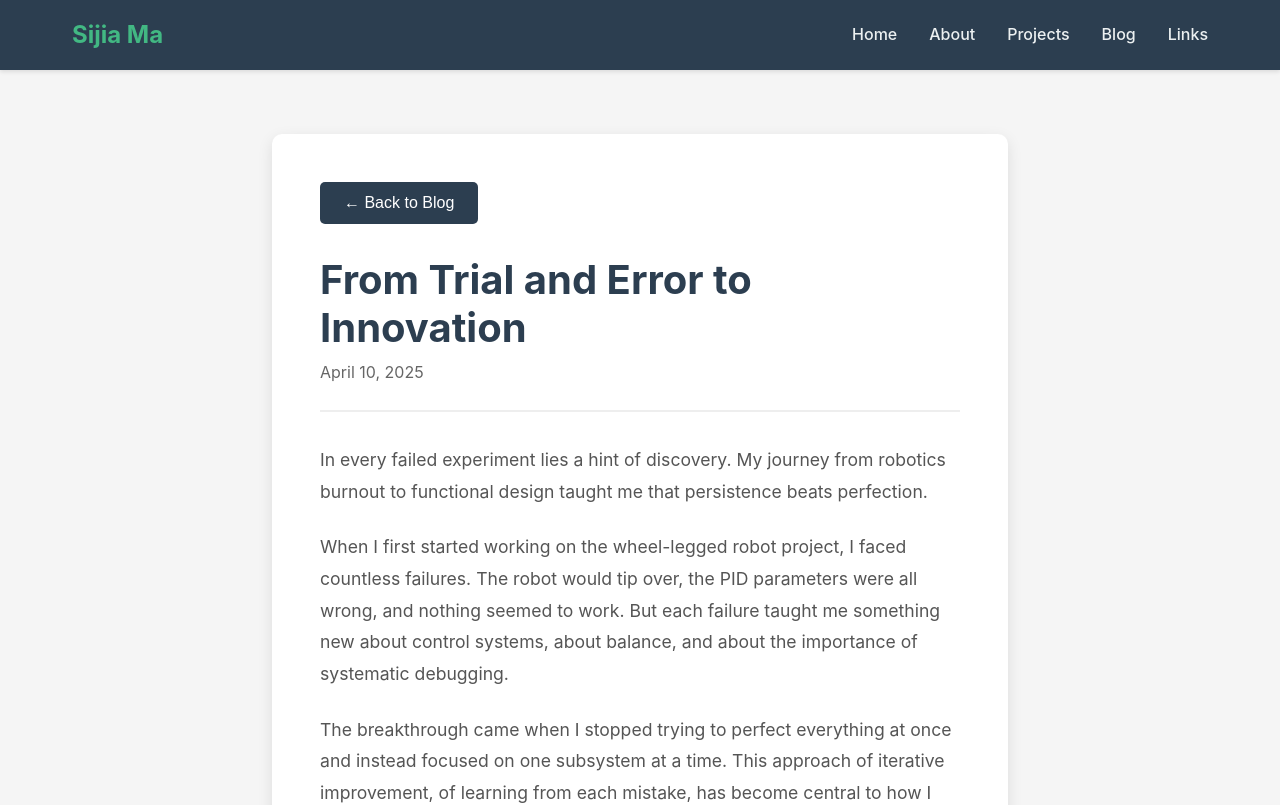
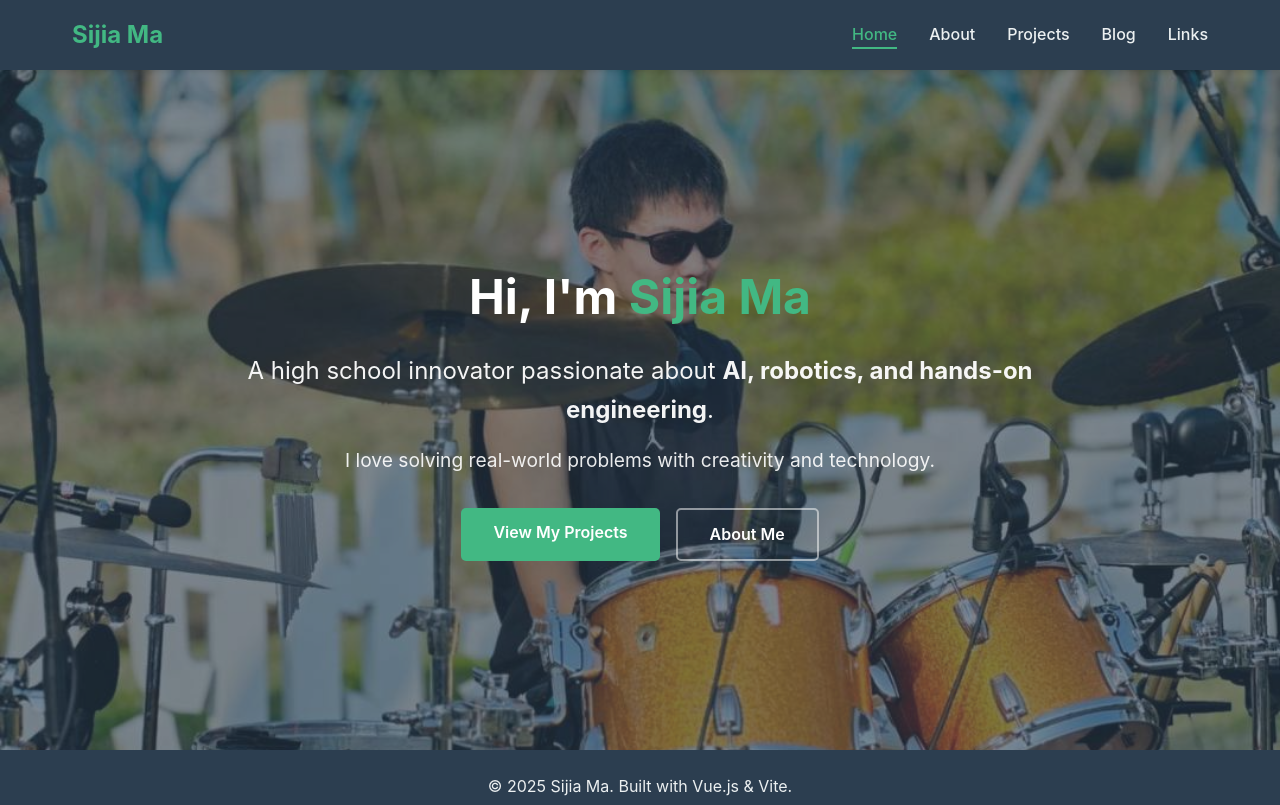
Before and after one commit to Mathewmsj/mathewmsj.github.io, a Vue app: page /#/ in a window 1280 px wide. Before the commit this address led to /#/blog/1. Shown: the top 805 px of the page. Built offline with nearby package versions, Linux system fonts and the light colour scheme.

Commit message:
使用 ref 替代 computed 修复样式绑定问题

```diff
--- a/src/views/Home.vue
+++ b/src/views/Home.vue
@@ -19,12 +19,12 @@
 </template>
 
 <script setup>
-import { onMounted, computed } from 'vue'
+import { onMounted, ref } from 'vue'
 
 const baseUrl = import.meta.env.BASE_URL
-const homeStyle = computed(() => ({
+const homeStyle = ref({
   backgroundImage: `url('${baseUrl}images/Personal Photo.jpeg')`
-}))
+})
 
 onMounted(async () => {
   try {
```
